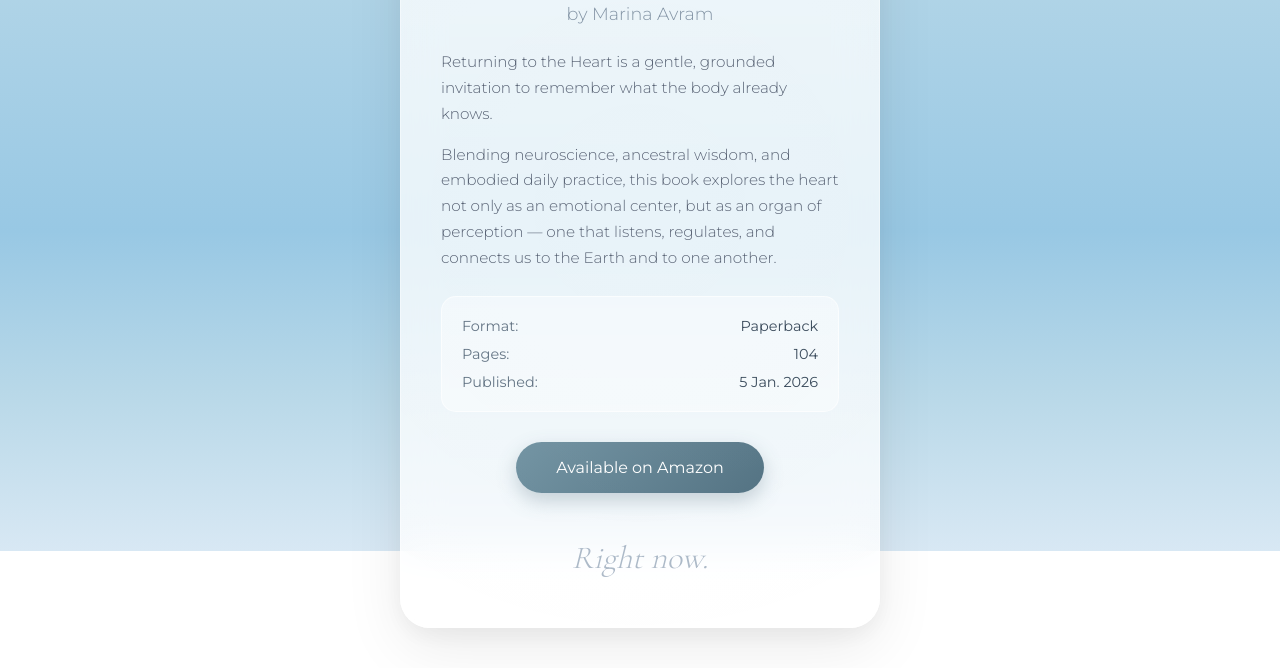
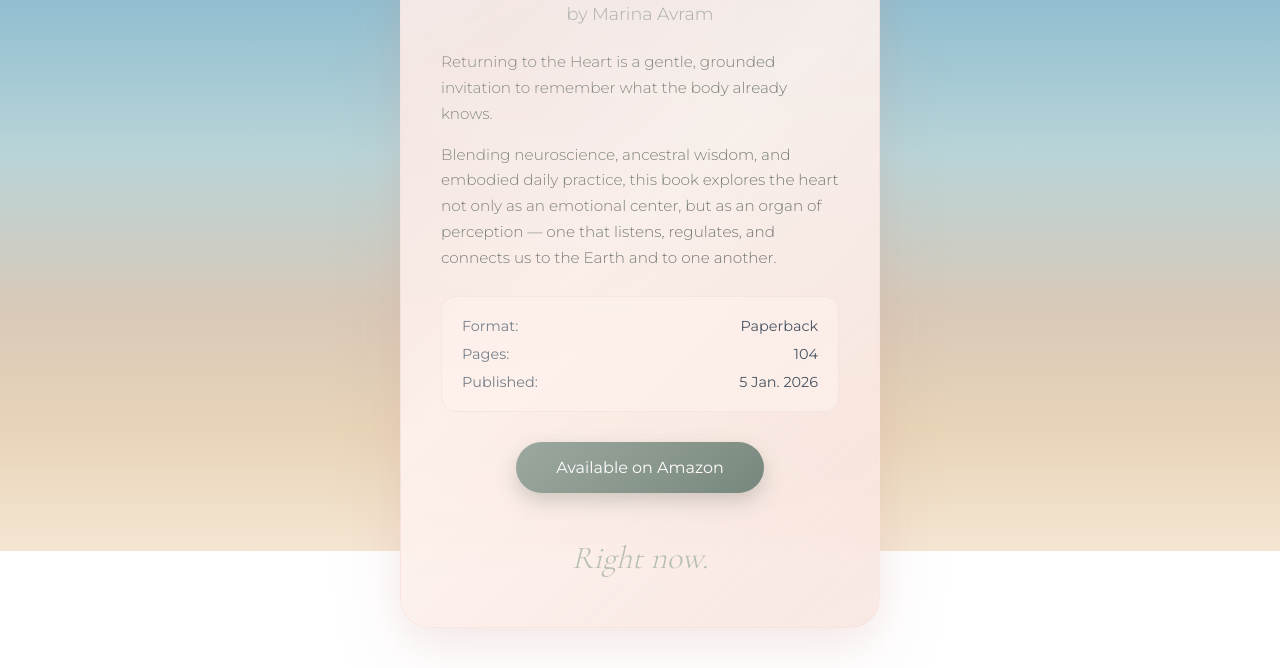
Before and after one commit to Ryan-Reddy/marina.reddy.world, a website built with Vite: page index.html in a window 1280 px wide. Shown: the part 249-917 px from the top of the page. Built offline with nearby package versions, Linux system fonts and the light colour scheme.

Commit message:
Design: Update styling to match book cover gradient and Instagram post aesthetic

```diff
--- a/src/styles/main.css
+++ b/src/styles/main.css
@@ -14,7 +14,7 @@ body {
     position: relative;
 }
 
-/* Beautiful sky gradient background */
+/* Beautiful sky gradient background - matching book cover */
 .background-gradient {
     position: fixed;
     top: 0;
@@ -23,12 +23,13 @@ body {
     height: 100%;
     background: linear-gradient(
         to bottom,
-        #E8F4F8 0%,
-        #B8D8E8 20%,
-        #A8D0E6 40%,
-        #98C8E4 60%,
-        #B8D8E8 80%,
-        #D8E8F4 100%
+        #A8D5E2 0%,
+        #9BC9D9 15%,
+        #8FBDD0 30%,
+        #B8D4D8 50%,
+        #D9C9B8 70%,
+        #E8D4B8 85%,
+        #F5E6D3 100%
     );
     z-index: -1;
 }
@@ -42,19 +43,26 @@ body {
     padding: 40px 20px;
 }
 
-/* Portrait-shaped overlay container */
+/* Portrait-shaped overlay container - soft pink watercolor aesthetic */
 .book-card {
-    background: rgba(255, 255, 255, 0.75);
-    backdrop-filter: blur(20px);
+    background: linear-gradient(
+        135deg,
+        rgba(252, 239, 235, 0.85) 0%,
+        rgba(248, 232, 228, 0.90) 25%,
+        rgba(255, 245, 240, 0.88) 50%,
+        rgba(250, 235, 230, 0.90) 75%,
+        rgba(248, 228, 223, 0.85) 100%
+    );
+    backdrop-filter: blur(15px);
     border-radius: 30px;
     padding: 50px 40px;
     max-width: 480px;
     width: 100%;
     box-shadow:
-        0 20px 60px rgba(0, 0, 0, 0.08),
-        0 8px 24px rgba(0, 0, 0, 0.05),
-        inset 0 1px 0 rgba(255, 255, 255, 0.9);
-    border: 1px solid rgba(255, 255, 255, 0.4);
+        0 25px 70px rgba(200, 150, 140, 0.15),
+        0 10px 30px rgba(210, 160, 150, 0.10),
+        inset 0 1px 0 rgba(255, 255, 255, 0.95);
+    border: 1px solid rgba(245, 220, 215, 0.5);
     animation: fadeInUp 0.8s ease-out;
     position: relative;
     overflow: hidden;
@@ -68,8 +76,9 @@ body {
     width: 200%;
     height: 200%;
     background: radial-gradient(
-        circle,
-        rgba(255, 255, 255, 0.1) 0%,
+        circle at 30% 30%,
+        rgba(255, 240, 235, 0.4) 0%,
+        rgba(252, 230, 225, 0.2) 30%,
         transparent 70%
     );
     pointer-events: none;
@@ -115,7 +124,7 @@ body {
     font-family: 'Cormorant Garamond', serif;
     font-size: 2.5rem;
     font-weight: 600;
-    color: #2c3e50;
+    color: #3d4f4a;
     margin-bottom: 10px;
     line-height: 1.2;
 }
@@ -124,14 +133,14 @@ body {
     font-family: 'Cormorant Garamond', serif;
     font-size: 1.3rem;
     font-weight: 300;
-    color: #5a6c7d;
+    color: #6a7670;
     margin-bottom: 10px;
     font-style: italic;
 }
 
 .author {
     font-size: 1.1rem;
-    color: #7a8c9e;
+    color: #8a9690;
     margin-bottom: 25px;
     font-weight: 300;
 }
@@ -144,7 +153,7 @@ body {
 .description p {
     font-size: 0.95rem;
     line-height: 1.7;
-    color: #4a5568;
+    color: #556158;
     margin-bottom: 15px;
     font-weight: 300;
 }
@@ -155,9 +164,9 @@ body {
     gap: 10px;
     margin-bottom: 30px;
     padding: 20px;
-    background: rgba(255, 255, 255, 0.4);
+    background: rgba(255, 245, 240, 0.5);
     border-radius: 15px;
-    border: 1px solid rgba(255, 255, 255, 0.6);
+    border: 1px solid rgba(240, 220, 215, 0.6);
 }
 
 .detail-item {
@@ -179,28 +188,28 @@ body {
 .buy-button {
     display: inline-block;
     padding: 16px 40px;
-    background: linear-gradient(135deg, #6B8E9E 0%, #4A6B7C 100%);
+    background: linear-gradient(135deg, #8B9E94 0%, #6A7D72 100%);
     color: white;
     text-decoration: none;
     border-radius: 50px;
     font-size: 1rem;
     font-weight: 400;
     transition: all 0.3s ease;
-    box-shadow: 0 8px 20px rgba(75, 107, 124, 0.3);
+    box-shadow: 0 8px 20px rgba(90, 100, 95, 0.3);
     margin-bottom: 25px;
 }
 
 .buy-button:hover {
     transform: translateY(-2px);
-    box-shadow: 0 12px 28px rgba(75, 107, 124, 0.4);
-    background: linear-gradient(135deg, #7A9DAD 0%, #5A7B8C 100%);
+    box-shadow: 0 12px 28px rgba(90, 100, 95, 0.4);
+    background: linear-gradient(135deg, #9BAEA4 0%, #7A8D82 100%);
 }
 
 .tagline {
     font-family: 'Cormorant Garamond', serif;
     font-size: 2rem;
     font-weight: 300;
-    color: #8a9cb0;
+    color: #9aac9a;
     margin-top: 20px;
     font-style: italic;
     opacity: 0.7;
```
Also changed, not shown: public/instagram-style-example.png (added), 1 other file.
